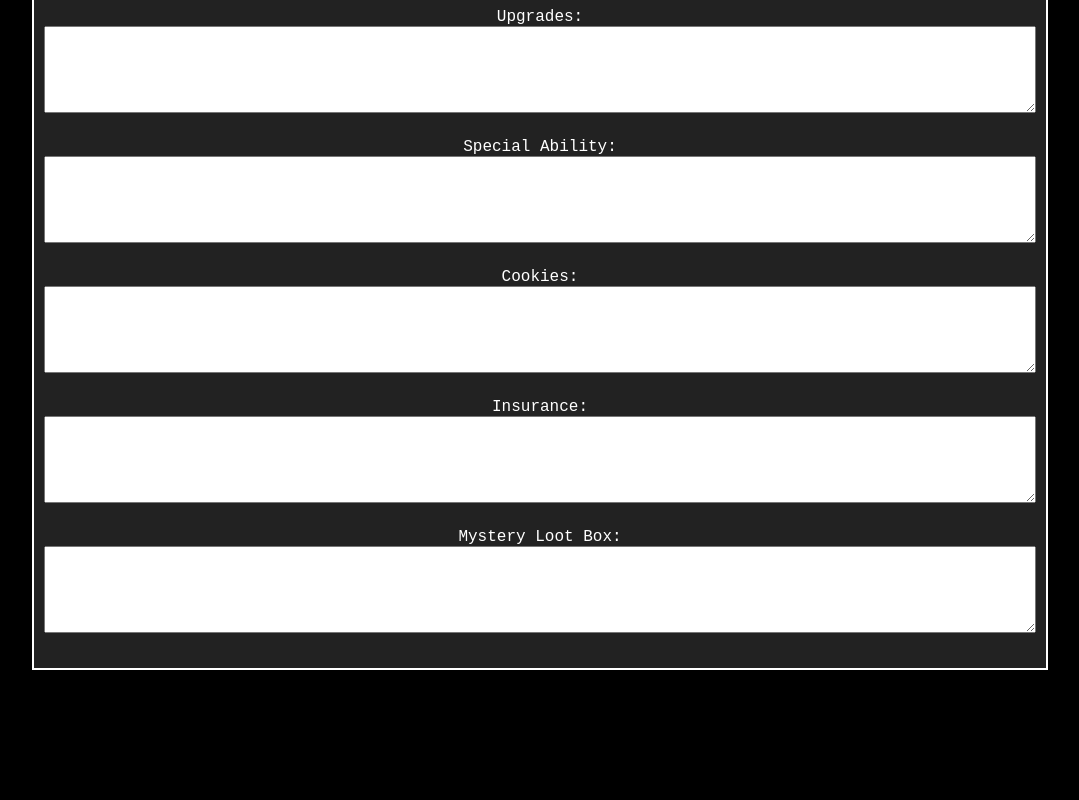
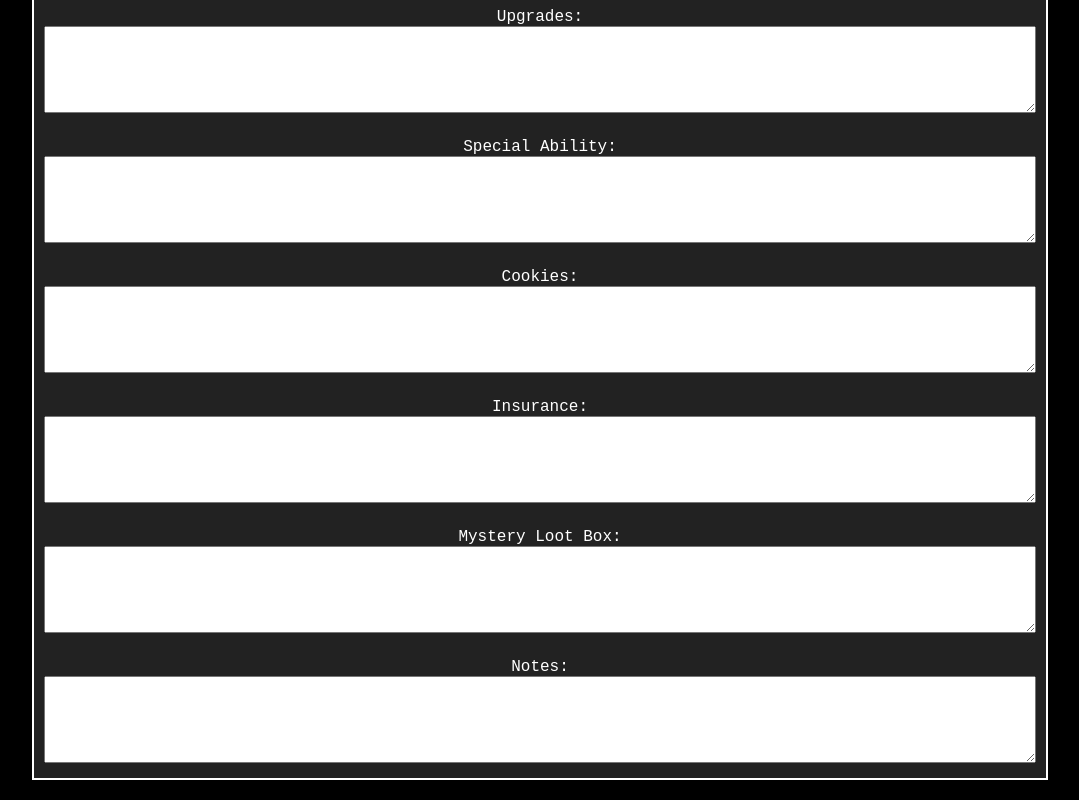
Before and after one commit to lordakisho/granny-smashers-3000, a plain HTML site: page index.html in a window 1280 px wide. Shown: the part 317-1117 px from the top of the page, without its empty margins (100-1179 px from the left). Before the commit the page ends 1007 px from the top, so only its background shows below. Drawn offline with Linux system fonts and the light colour scheme.

Commit message:
Update index.html

```diff
--- a/index.html
+++ b/index.html
@@ -62,6 +62,15 @@
     font-weight: bold;
     letter-spacing: 5px;
   }
+    .notes-section {
+    margin-top: 20px;
+  }
+
+  .notes-textarea {
+    width: 100%;
+    padding: 5px;
+    box-sizing: border-box;
+  }
 </style>
 </head>
 <body>
@@ -111,6 +120,10 @@
   <div class="section">
     <label for="mystery-loot-box">Mystery Loot Box:</label>
     <textarea id="mystery-loot-box" name="mystery-loot-box" rows="5"></textarea>
+  </div>
+  <div class="notes-section">
+    <label for="notes">Notes:</label>
+    <textarea id="notes" name="notes" class="notes-textarea" rows="5"></textarea>
   </div>
 </div>
 <script>
```
